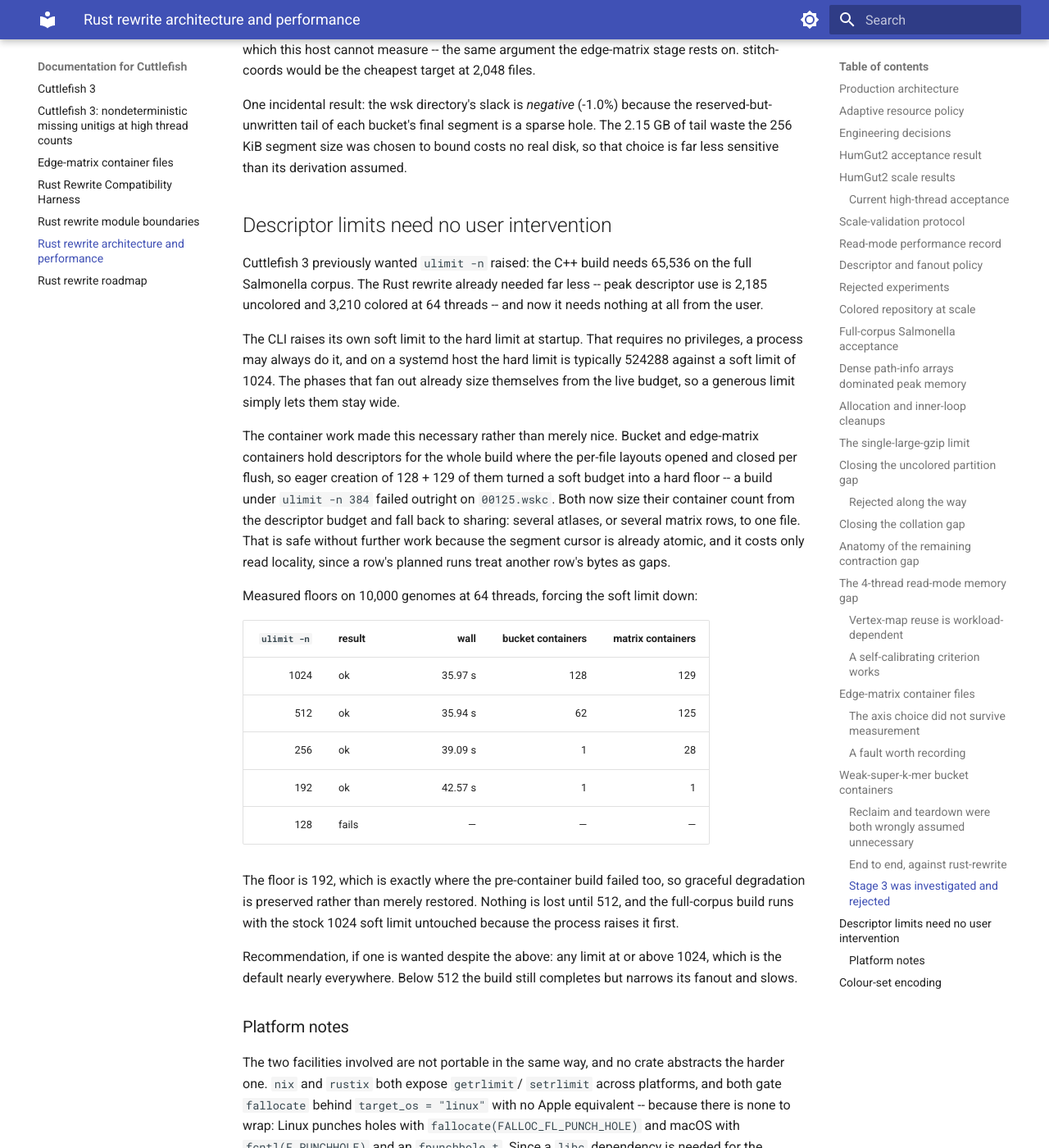
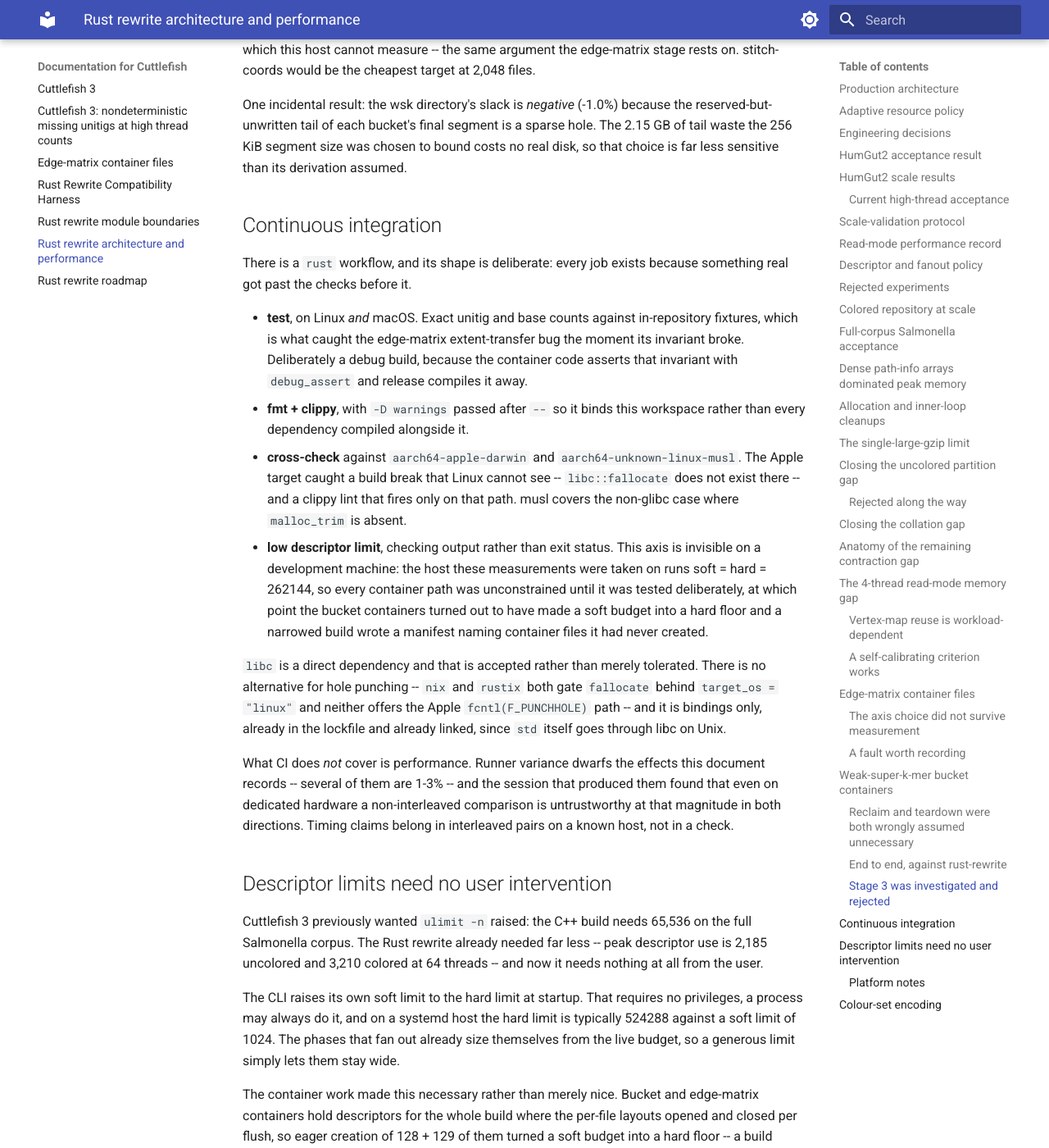
Before and after one commit to COMBINE-lab/cuttlefish, an MkDocs documentation site: the page built from docs/rust-rewrite-performance.md, in a window 1280 px wide and 1400 px high, scrolled down 33854 px. Shown: the whole window at 82% size. Built offline with MkDocs 1.6.1 and Material for MkDocs 9.7.7, drawn with Linux system fonts in a browser that asks for light colours.

Commit message:
Add CI shaped around the failures this project has actually produced
Four jobs, each earning its place.

test runs on Linux and macOS. The exact-count fixtures are what caught the
edge-matrix extent-transfer bug immediately, and macOS is not optional: three
defects were invisible on Linux, since libc::fallocate does not exist on
Apple, RLIMIT_NOFILE is 8 there rather than 7, and Darwin refuses a soft
descriptor limit above sysconf(_SC_OPEN_MAX). Only a real run exercises the
last two. It is a debug build on purpose -- the container code asserts its
extents-versus-edge-count invariant with debug_assert, which release compiles
away, and that assertion names the cause instead of letting it surface three
phases later.

fmt and clippy, with -D warnings after -- so it binds this workspace and not
every dependency built alongside it.

cross-check compiles the platform paths the host never sees. The Apple target
reproduces the fallocate break and a clippy lint that fires only there; musl
covers the non-glibc case with no malloc_trim.

low descriptor limit checks output rather than exit status, because both bugs
found on that axis produced wrong behaviour rather than a tight fit. It covers
a lowered hard limit, where the adaptive container planning is under test, and
a soft-only limit, where the process should raise itself out of trouble. Every
case is verified locally to emit the expected 3 unitigs.

Performance is deliberately absent: runner variance dwarfs effects of the 1-3%
size this work turns on, and non-interleaved comparison proved untrustworthy
at that magnitude even on dedicated hardware.

Also records that libc is accepted as a direct dependency, there being no
alternative that covers Apple's hole-punch path.

Co-Authored-By: Claude Opus 5 <noreply@anthropic.com>
Claude-Session: https://claude.ai/code/session_019pPeNngiuUSmkd9dBuU1A9

```diff
--- a/docs/rust-rewrite-performance.md
+++ b/docs/rust-rewrite-performance.md
@@ -1388,6 +1388,42 @@ hole. The 2.15 GB of tail waste the 256 KiB segment size was chosen to bound
 costs no real disk, so that choice is far less sensitive than its derivation
 assumed.
 
+## Continuous integration
+
+There is a `rust` workflow, and its shape is deliberate: every job exists
+because something real got past the checks before it.
+
+- **test**, on Linux *and* macOS. Exact unitig and base counts against
+  in-repository fixtures, which is what caught the edge-matrix extent-transfer
+  bug the moment its invariant broke. Deliberately a debug build, because the
+  container code asserts that invariant with `debug_assert` and release
+  compiles it away.
+- **fmt + clippy**, with `-D warnings` passed after `--` so it binds this
+  workspace rather than every dependency compiled alongside it.
+- **cross-check** against `aarch64-apple-darwin` and
+  `aarch64-unknown-linux-musl`. The Apple target caught a build break that
+  Linux cannot see -- `libc::fallocate` does not exist there -- and a clippy
+  lint that fires only on that path. musl covers the non-glibc case where
+  `malloc_trim` is absent.
+- **low descriptor limit**, checking output rather than exit status. This axis
+  is invisible on a development machine: the host these measurements were taken
+  on runs soft = hard = 262144, so every container path was unconstrained until
+  it was tested deliberately, at which point the bucket containers turned out to
+  have made a soft budget into a hard floor and a narrowed build wrote a
+  manifest naming container files it had never created.
+
+`libc` is a direct dependency and that is accepted rather than merely tolerated.
+There is no alternative for hole punching -- `nix` and `rustix` both gate
+`fallocate` behind `target_os = "linux"` and neither offers the Apple
+`fcntl(F_PUNCHHOLE)` path -- and it is bindings only, already in the lockfile
+and already linked, since `std` itself goes through libc on Unix.
+
+What CI does *not* cover is performance. Runner variance dwarfs the effects this
+document records -- several of them are 1-3% -- and the session that produced
+them found that even on dedicated hardware a non-interleaved comparison is
+untrustworthy at that magnitude in both directions. Timing claims belong in
+interleaved pairs on a known host, not in a check.
+
 ## Descriptor limits need no user intervention
 
 Cuttlefish 3 previously wanted `ulimit -n` raised: the C++ build needs 65,536
```
Also changed, not shown: 1 other file.
